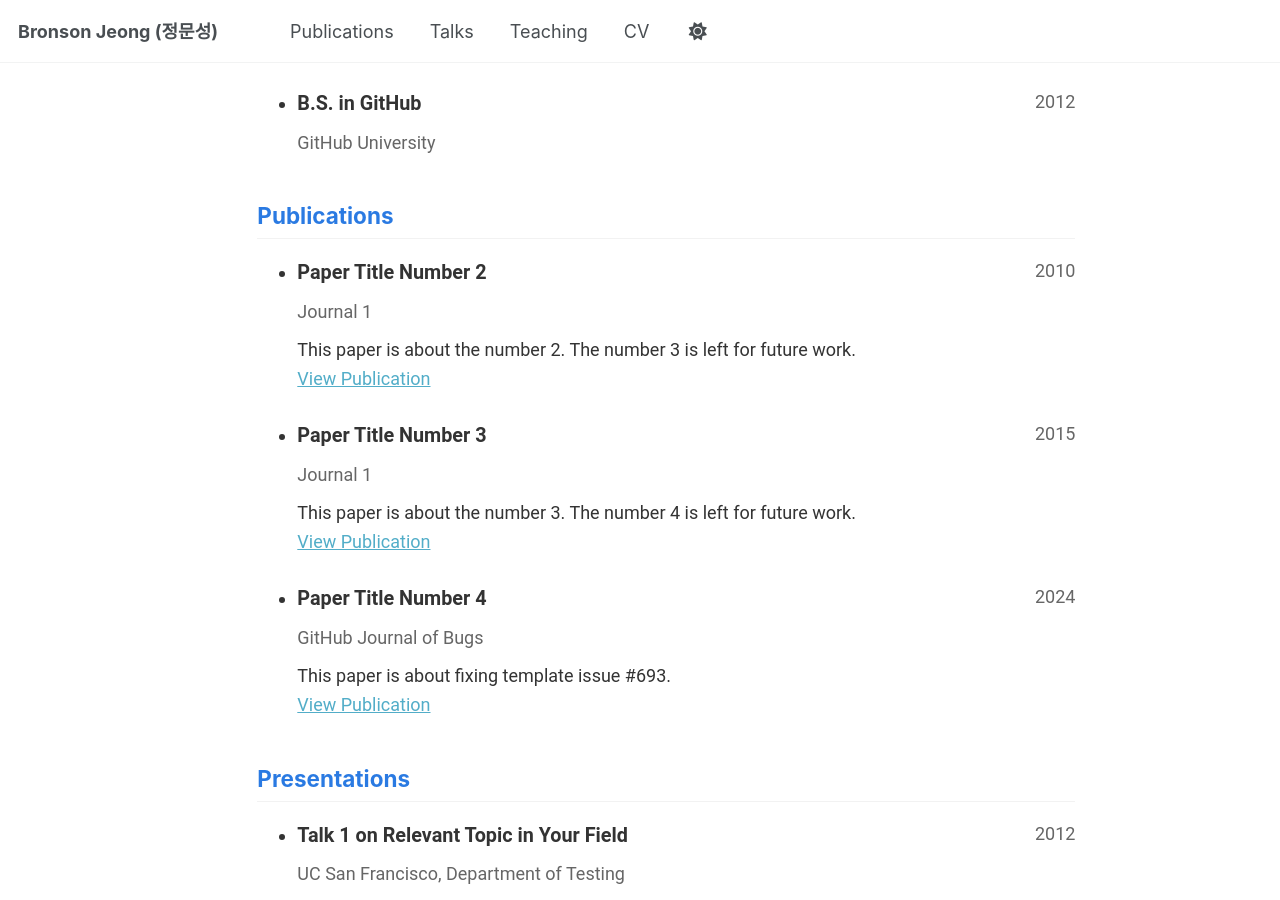
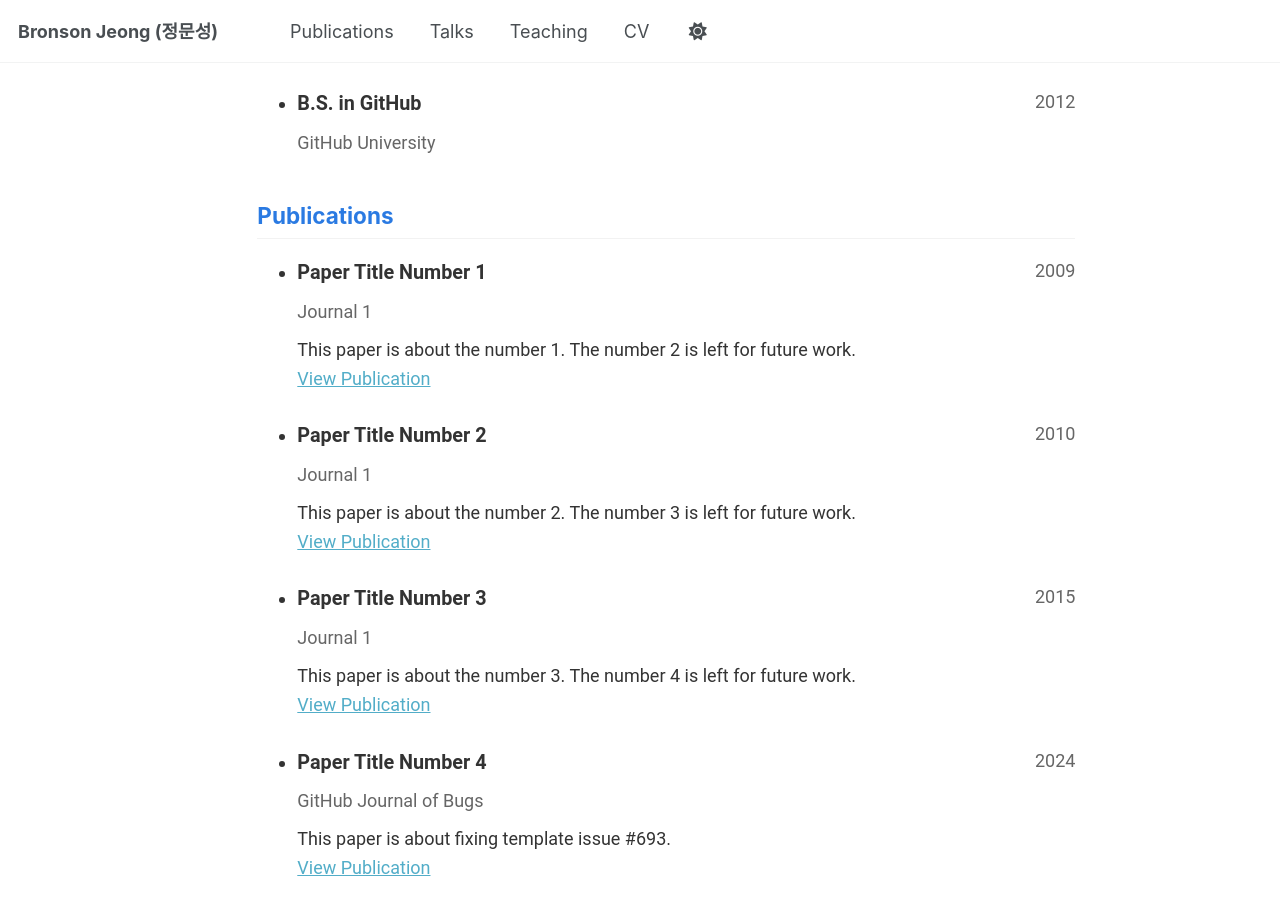
Before and after one commit to bronsonj98/bronsonj98.github.io, a Jekyll site: the page built from _pages/cv-json.md, in a window 1280 px wide and 900 px high, scrolled down 680 px. Built offline with Jekyll 4.4.1, drawn with Linux system fonts in a browser that asks for light colours.

Commit message:
pub test2

```diff
--- a/_data/cv.json
+++ b/_data/cv.json
@@ -65,7 +65,14 @@
   "interests": [],
   "references": [],
   "publications": [
-       {
+    {
+      "name": "Paper Title Number 1",
+      "publisher": "Journal 1",
+      "releaseDate": "2009-10-01",
+      "website": "http://academicpages.github.io/files/paper1.pdf",
+      "summary": "This paper is about the number 1. The number 2 is left for future work."
+    },
+    {
       "name": "Paper Title Number 2",
       "publisher": "Journal 1",
       "releaseDate": "2010-10-01",
```
